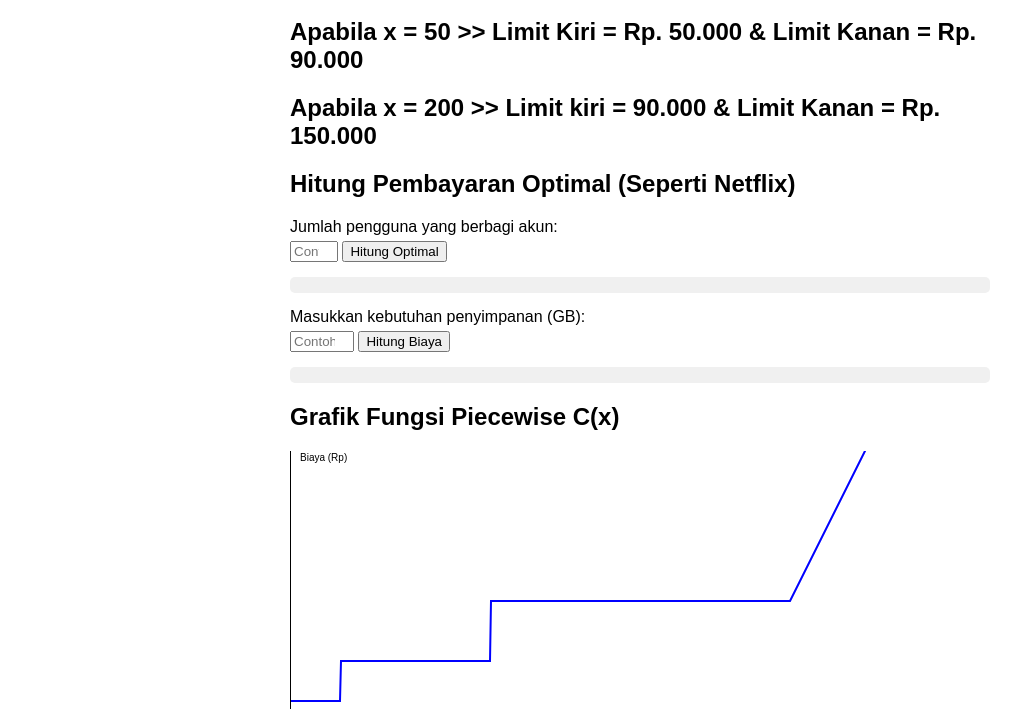
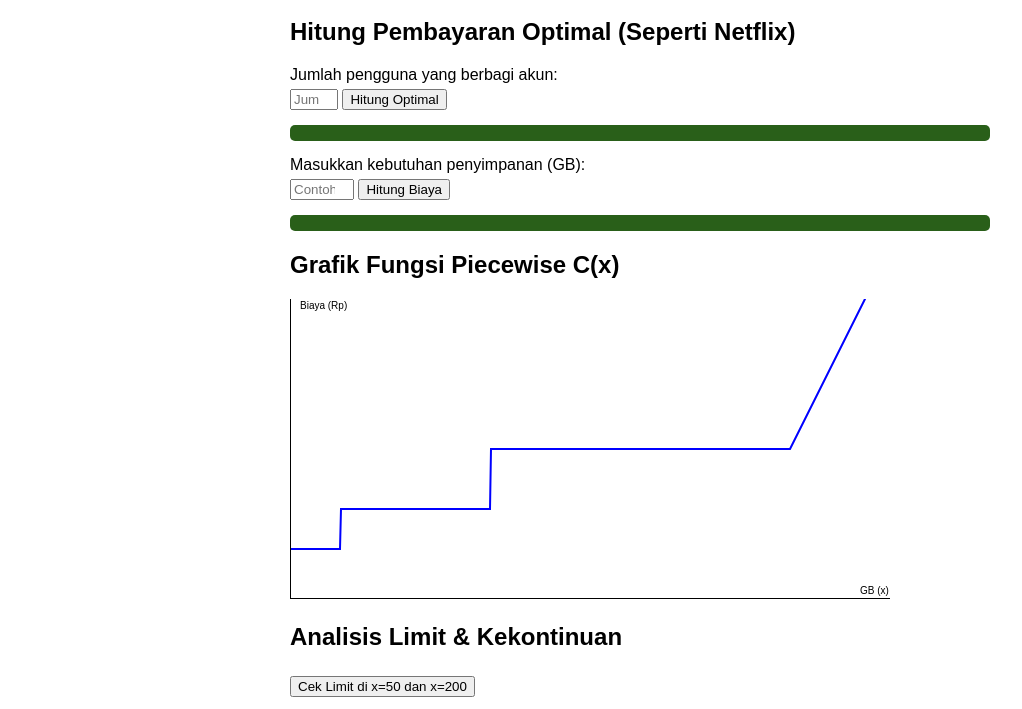
Before and after one commit to Shirotsuki-dan/Project, a plain HTML site: page index.html in a window 1280 px wide. Shown: the part 70-779 px from the top of the page, without its empty margins (0-1022 px from the left). Drawn offline with Linux system fonts and the light colour scheme.

Commit message:
index.html

```diff
--- a/index.html
+++ b/index.html
@@ -3,24 +3,23 @@
 <head>
   <meta charset="UTF-8">
   <meta name="viewport" content="width=device-width, initial-scale=1.0">
-  <title>Penghitung BIaya Layanan</title>
+  <title>Gabungan Project 4 & Optimal Payment</title>
+  <link rel ="stylesheet" href="style.css">
   <style>
     body { font-family: Arial, sans-serif; margin: 30px; }
     .container { max-width: 700px; margin: auto; }
-    .result { margin: 10px 0; padding: 8px; background: #f0f0f0; border-radius: 5px; }
+    .result { margin: 10px 0; padding: 8px; background: #295f19; border-radius: 5px; }
     label { display: block; margin-top: 15px; }
     input, button { margin: 5px 0; }
   </style>
 </head>
-<body>
+
   <h1>Optimasi Biaya Layanan Streaming & Pembayaran Optimal</h1>
   <div class="container">
     <!-- Optimal Payment Calculator (Netflix-like) -->
-    <h2>Apabila x = 50 >> Limit Kiri = Rp. 50.000 & Limit Kanan = Rp. 90.000</h2>
-    <h2>Apabila x = 200 >> Limit kiri = 90.000 & Limit Kanan = Rp. 150.000</h2>
     <h2>Hitung Pembayaran Optimal (Seperti Netflix)</h2>
     <label for="numUsers">Jumlah pengguna yang berbagi akun:</label>
-    <input type="number" id="numUsers" min="1" max="4" placeholder="Contoh: 3">
+    <input type="number" id="numUsers" min="1" max="4" placeholder="Jumlah Orang: 3">
     <button onclick="hitungOptimalPayment()">Hitung Optimal</button>
     <div class="result" id="optimalResult"></div>
 
```
